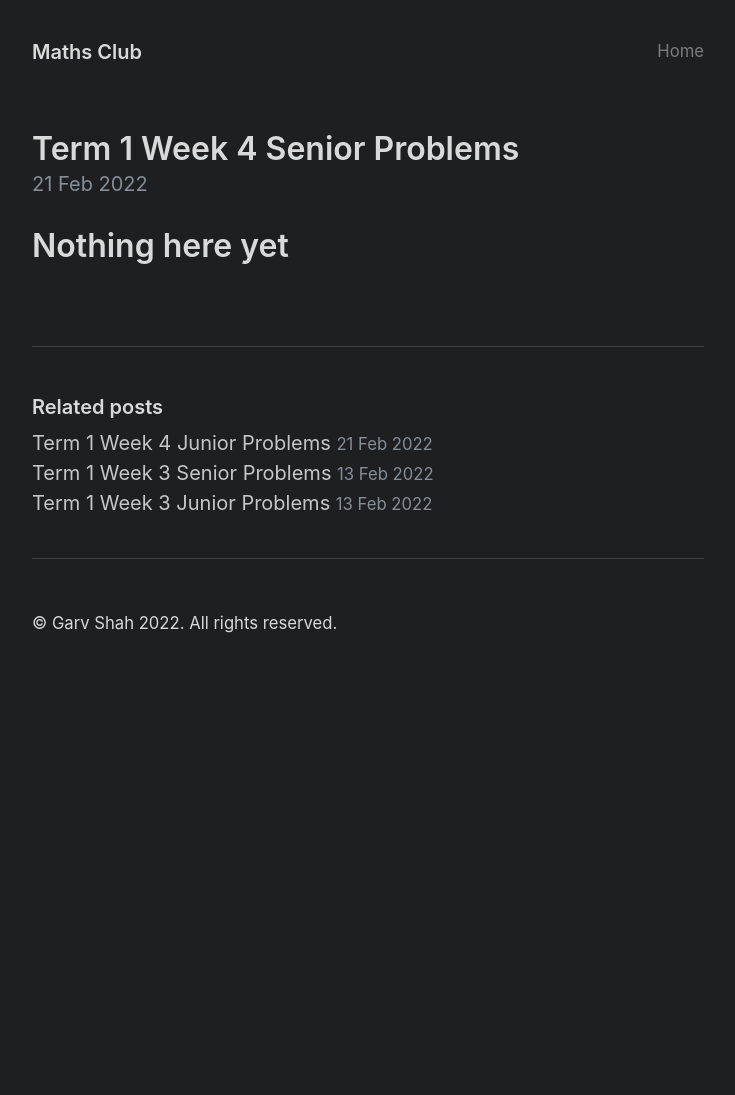
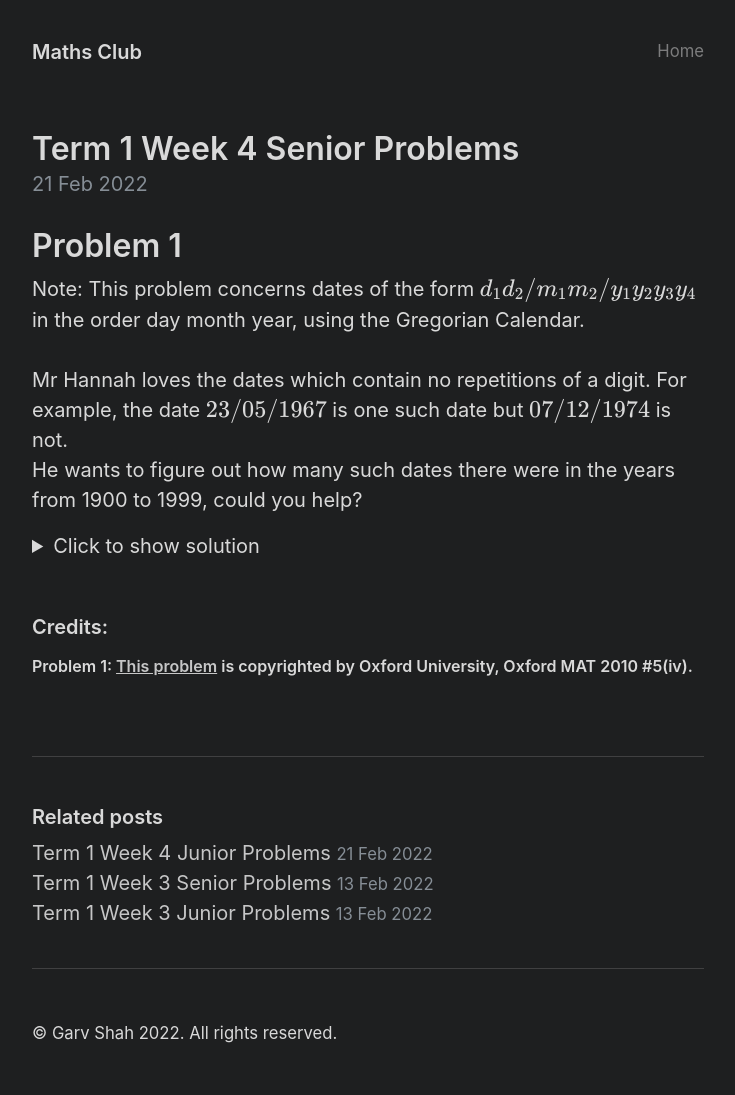
Before and after one commit to cgs-math/club, a Jekyll site: the page built from _posts/2022-02-21-2022Week4Senior.md, in a window 1280 px wide. Shown: the whole page, without its empty margins (272-1007 px from the left). Built offline with Jekyll 4.4.1, drawn with Linux system fonts in a browser that asks for light colours; nearby versions of some CDN libraries; before the commit the page ends 900 px from its top, so only the background shows below that.

Commit message:
added one of rankee's questions

```diff
--- a/_posts/2022-02-21-2022Week4Senior.md
+++ b/_posts/2022-02-21-2022Week4Senior.md
@@ -5,4 +5,17 @@ layout: post
 ---
 {% include header.html %}
 
-# Nothing here yet
+# Problem 1
+Note: This problem concerns dates of the form $d_{1}d_{2}/m_{1}m_{2}/y_{1}y_{2}y_{3}y_{4}$ in the order day month year, using the Gregorian Calendar. <br><br>
+Mr Hannah loves the dates which contain no repetitions of a digit. For example, the date $23/05/1967$ is one such date but $07/12/1974$ is not. <br>
+He wants to figure out how many such dates there were in the years from 1900 to 1999, could you help?
+
+<details>
+<summary>Click to show solution</summary>
+<h2>Solution</h2>
+Let's consider dates of the form $d_{1} d_{2} / m_{1} m_{2} / 19 y_{3} y_{4}$. Clearly $m_{1}=0$. If $d_{1}=3$, then $d_{2}=0$ or 1 , either of which would be a repetition. Hence $d_{1}=2$. We therefore have dates of the form $2 d_{2} / 0 m_{2} / 19 y_{3} y_{4}$. The remaining spaces can be filled with arbitrary distinct values from $3,4,5,6,7,8$, giving $6 \times 5 \times 4 \times 3=360$ possibilities; each such possibility is a valid date.
+</details>
+<br>
+
+### Credits:
+#### Problem 1: [This problem](https://www.maths.ox.ac.uk/system/files/attachments/test10.pdf) is copyrighted by Oxford University, Oxford MAT 2010 #5(iv).
```
